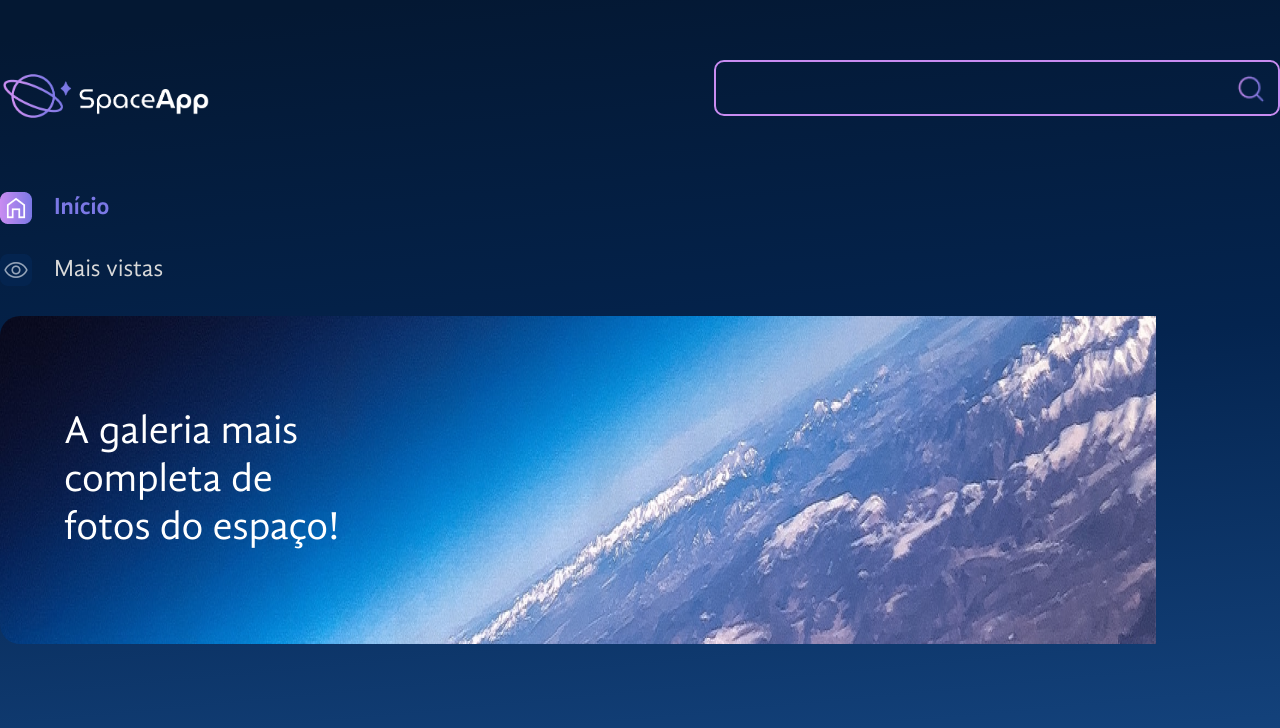
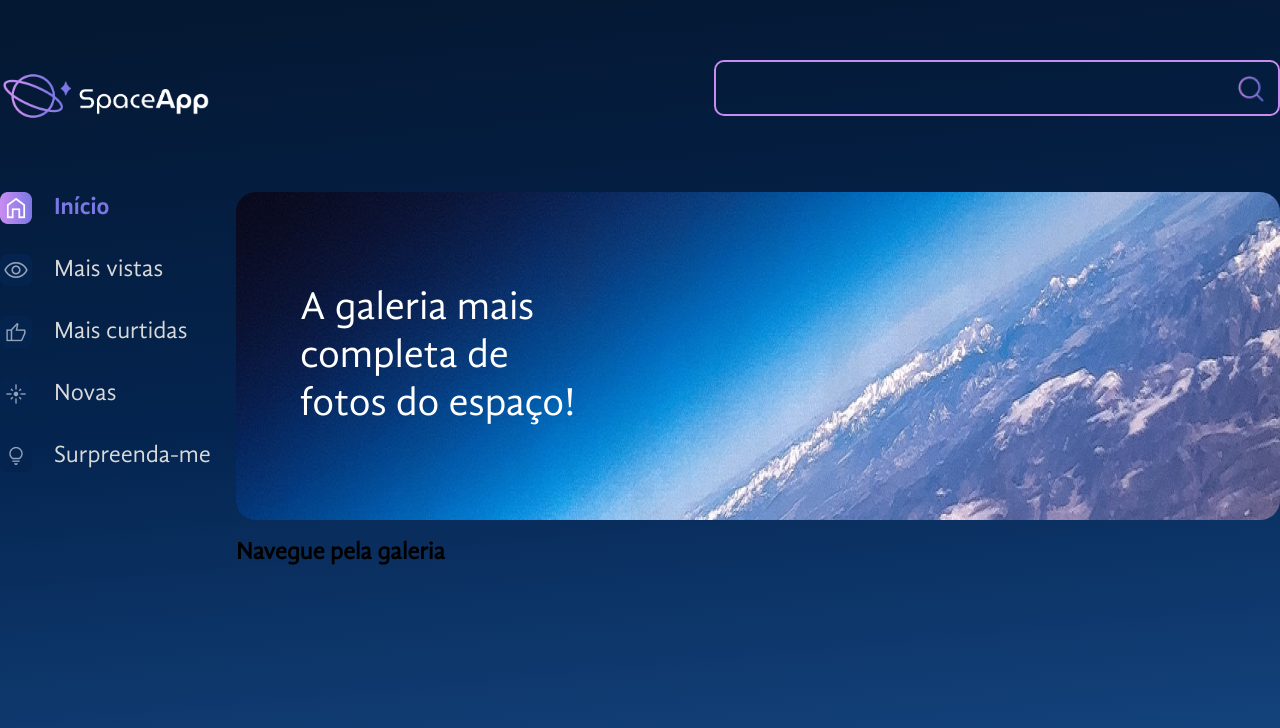
Before and after one commit to FelipeSuriz/space-app, a React (Vite) app: page / in a window 1280 px wide. Shown: the top 728 px of the page. Built offline with nearby package versions, Linux system fonts and the light colour scheme.

Commit message:
Montando o layout desktop

```diff
--- a/src/App.jsx
+++ b/src/App.jsx
@@ -4,6 +4,7 @@
 import BarraLateral from "./componentes/BarraLateral"
 import Banner from "./componentes/Banner"
 import bannerBackground from './assets/banner.png'
+import Galeria from "./componentes/Galeria"
 
 const FundoGradiente = styled.div`
   background: linear-gradient(174.61deg, #041833 4.16%, #04244F 48%, #154580 96.76%);
@@ -11,16 +12,40 @@
   min-height: 100vh;
 `
 
+const AppContainer = styled.div`
+  width: 1440px;
+  margin: 0 auto;
+  max-width: 100%;
+`
+
+const MainContainer = styled.main`
+  display: flex;
+  gap: 24px;
+`
+
+const ConteudoGaleria = styled.section`
+  display: flex;
+  flex-direction: column;
+  flex-grow: 1;
+`
+
 function App() {
   return (
     <FundoGradiente>
       <EstilosGlobais />
+      <AppContainer>
         <Cabecalho />
+        <MainContainer>
           <BarraLateral />
+          <ConteudoGaleria>
             <Banner
               texto="A galeria mais completa de fotos do espaço!"
               backgroundImage={bannerBackground}
             />
+            <Galeria />
+          </ConteudoGaleria>
+        </MainContainer>
+      </AppContainer>
     </FundoGradiente>
   )
 }
--- a/src/componentes/Banner/index.jsx
+++ b/src/componentes/Banner/index.jsx
@@ -10,6 +10,7 @@
     margin: 0;
     border-radius: 20px;
     max-width: 100%;
+    background-size: cover;
 `
 
 const TituloEstilizado = styled.h1`
@@ -21,10 +22,12 @@
     padding: 0 64px;
 `
 
-const Banner = ({texto, backgroundImage}) => {
-    return (<FigureEstilizada $backgroundImage={backgroundImage}>
-        <TituloEstilizado>{texto}</TituloEstilizado>
-    </FigureEstilizada>)
+const Banner = ({ texto, backgroundImage }) => {
+    return (
+        <FigureEstilizada $backgroundImage={backgroundImage}>
+            <TituloEstilizado>{texto}</TituloEstilizado>
+        </FigureEstilizada>
+    )
 }
 
 export default Banner
--- a/src/componentes/BarraLateral/index.jsx
+++ b/src/componentes/BarraLateral/index.jsx
@@ -25,6 +25,22 @@
                         iconeInativo="/icones/mais-vistas-inativo.png"
                     >
                         Mais vistas
+                    </ItemNavegacao><ItemNavegacao
+                        iconeAtivo="/icones/mais-curtidas-ativo.png"
+                        iconeInativo="/icones/mais-curtidas-inativo.png"
+                    >
+                        Mais curtidas
+                    </ItemNavegacao>
+                    <ItemNavegacao
+                        iconeAtivo="/icones/novas-ativo.png"
+                        iconeInativo="/icones/novas-inativo.png"
+                    >
+                        Novas
+                    </ItemNavegacao><ItemNavegacao
+                        iconeAtivo="/icones/surpreenda-me-ativo.png"
+                        iconeInativo="/icones/surpreenda-me-inativo.png"
+                    >
+                        Surpreenda-me
                     </ItemNavegacao>
                 </ListaEstilizada>
             </nav>
--- /dev/null
+++ b/src/componentes/Galeria/index.jsx
@@ -0,0 +1,7 @@
+const Galeria = () => {
+    return (
+        <h2>Navegue pela galeria</h2>
+    )
+}
+
+export default Galeria
```
Lines whose indentation alone changed are shown as unchanged.
